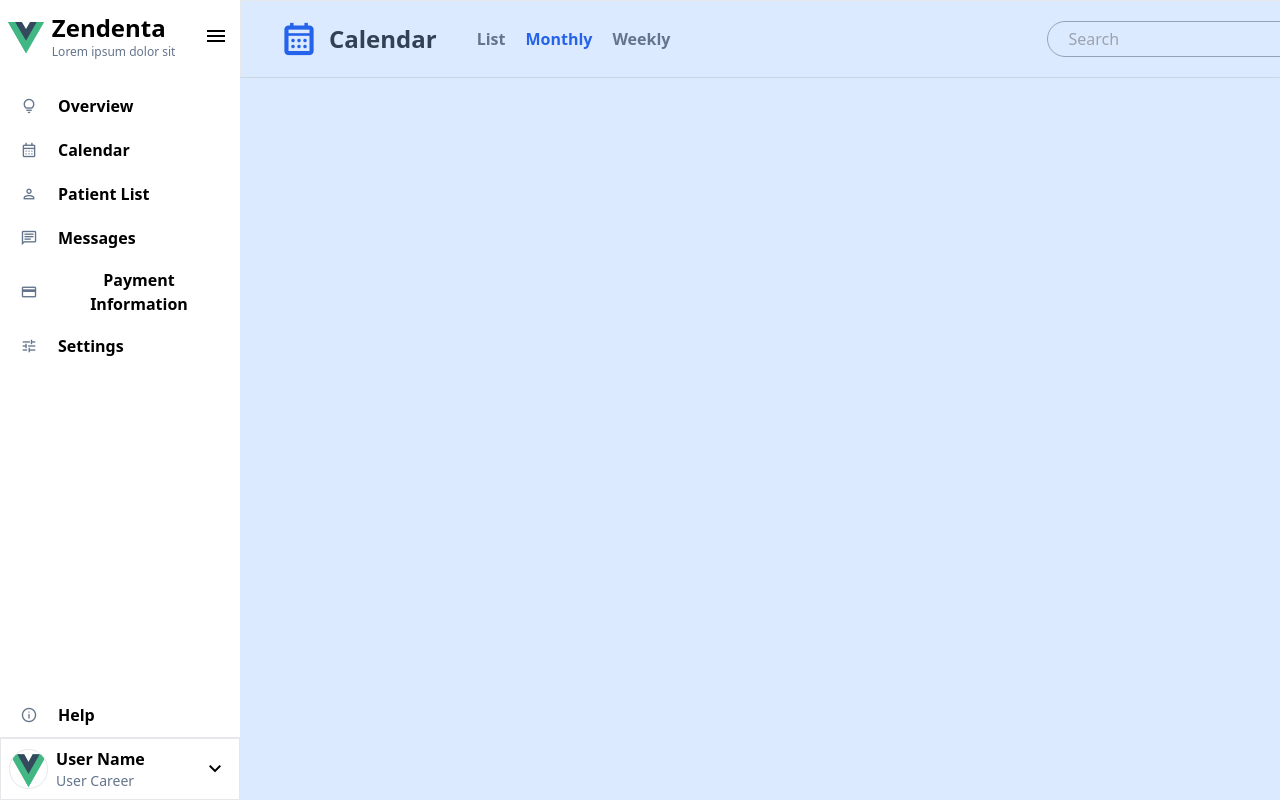
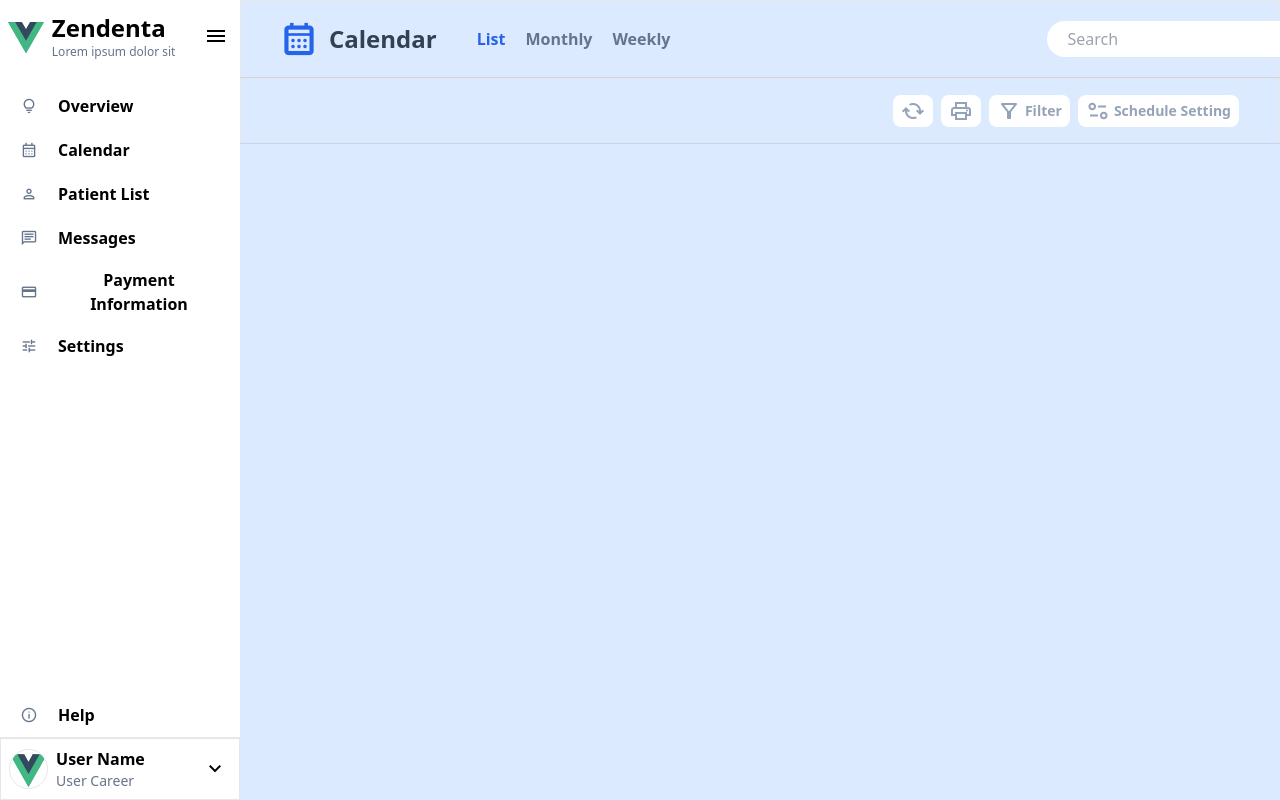
Before and after one commit to rekredhead/Calendar-App-VueJS, a Vue app: page / in a window 1280 px wide. Shown: the top 800 px of the page. Built offline with nearby package versions, Linux system fonts and the light colour scheme.

Commit message:
Created OptionsBar but without the date range selecting. Added button click listeners to buttons, they don't have actions yet

```diff
--- a/src/components/Main-components/Header.vue
+++ b/src/components/Main-components/Header.vue
@@ -1,16 +1,22 @@
 <script setup lang="ts">
 import { ref } from 'vue';
 
-const notifications: any[] = [ 1, 2, 3]; // Change the type based on the actual notifications data
+const notifications: any[] = [ 1, 2, 3 ]; // Change the type based on the actual notifications data
 const modes = ['list', 'monthly', 'weekly'];
-const mode = ref(modes[1]);
+const mode = ref(modes[0]);
 
 const toTitleCase = (word: string) => word.toLowerCase().replace(/(?:^|\s)\w/g, match => match.toUpperCase());
-const handleClick = (item: string) => {
+const handleModeChange = (item: string) => {
    if (mode.value === item) return; // Do not run if the mode hasn't changed
 
    mode.value = item;
    // More code for changing the main calendar when mode state changes
+}
+const handleAdd = () => {
+   console.log('add button pressed');
+}
+const handleNotificationClick = () => {
+   console.log('notification button pressed');
 }
 </script>
 
@@ -22,23 +28,32 @@ const handleClick = (item: string) => {
             <h1 class="text-2xl font-bold text-slate-700">Calendar</h1>
          </div>
          <div class="flex gap-5">
-            <button v-for="item in modes" @click="handleClick(item)" class="font-bold hover:text-blue-500"
-               :class="{ 'text-blue-600': mode === item, 'text-slate-500': mode !== item }">
-               {{ toTitleCase(item) }}
-            </button>
+            <button
+               v-for="item in modes"
+               @click="handleModeChange(item)"
+               class="font-bold hover:text-blue-500"
+               :class="{ 'text-blue-600': mode === item, 'text-slate-500': mode !== item }"
+            >{{ toTitleCase(item) }}</button>
          </div>
       </div>
       <div class="flex items-center w-1/5 justify-between h-11">
-         <input type="search"
-            class="px-5 h-[80%] rounded-full border border-slate-400 outline-none bg-transparent focus:bg-white focus:border-none"
-            placeholder="Search" />
+         <!-- Change the input element to handle submission later -->
+         <input
+            type="search"
+            class="px-5 h-[80%] rounded-full outline-none bg-white"
+            placeholder="Search"
+         />
          <button
-            class="flex items-center justify-center h-full aspect-square bg-blue-600 rounded-full hover:opacity-80 active:opacity-60 transition duration-100">
+            @click="handleAdd"
+            class="flex items-center justify-center h-full aspect-square bg-blue-600 rounded-full hover:opacity-80 active:opacity-60 transition duration-100"
+         >
             <span class="material-symbols-outlined text-white text-2xl">add</span>
          </button>
-         <button class="flex relative p-2 rounded-full bg-white hover:bg-slate-100 active:bg-slate-200">
-            <div v-if="notifications.length"
-               class="flex absolute top-0 right-0 bg-red-500 h-4 w-4 rounded-full translate-x-1"></div>
+         <button
+            @click="handleNotificationClick"
+            class="flex relative p-2 rounded-full bg-white hover:bg-slate-100 active:bg-slate-200"
+         >
+            <div v-if="notifications.length" class="flex absolute top-0 right-0 bg-red-500 h-4 w-4 rounded-full translate-x-1"></div>
             <span class="material-symbols-outlined">notifications</span>
          </button>
       </div>
--- /dev/null
+++ b/src/components/Main-components/OptionsBar.vue
@@ -0,0 +1,39 @@
+<script setup lang="ts">
+
+const handleRefresh = () => {
+   console.log('refresh button pressed');
+}
+const handlePrint = () => {
+   console.log('printer button pressed');
+}
+const handleFilterClick = () => {
+   console.log('filter button pressed');
+}
+const handleScheduleSettingClick = () => {
+   console.log('schedule setting button pressed');
+}
+</script>
+
+<template>
+   <nav class="flex justify-between items-center border border-b-slate-300 px-10 py-4 tra">
+      <div>
+         <button></button>
+      </div>
+      <div class="flex gap-2">
+         <button @click="handleRefresh" class="optionsBarButton">
+            <span class="material-symbols-outlined">cached</span>
+         </button>
+         <button @click="handlePrint" class="optionsBarButton">
+            <span class="material-symbols-outlined">print</span>
+         </button>
+         <button @click="handleFilterClick" class="optionsBarButton gap-1">
+            <span class="material-symbols-outlined">filter_alt</span>
+            <p class="font-semibold">Filter</p>
+         </button>
+         <button @click="handleScheduleSettingClick" class="optionsBarButton gap-1">
+            <span class="material-symbols-outlined">page_info</span>
+            <p class="font-semibold">Schedule Setting</p>
+         </button>
+      </div>
+   </nav>
+</template>
--- a/src/components/Main.vue
+++ b/src/components/Main.vue
@@ -1,11 +1,12 @@
 <script setup lang="ts">
 import Header from './Main-components/Header.vue';
-
+import OptionsBar from './Main-components/OptionsBar.vue';
 </script>
 
 <template>
    <div class="bg-blue-100">
       <Header></Header>
+      <OptionsBar></OptionsBar>
    </div>
 </template>
 
--- a/src/style.css
+++ b/src/style.css
@@ -1,6 +1,12 @@
 @tailwind base;
 @tailwind components;
 @tailwind utilities;
+
+@layer components {
+   .optionsBarButton {
+      @apply flex items-center bg-white px-2 py-1 rounded-lg text-sm text-slate-400 hover:text-slate-600 active:opacity-80 transition duration-75;
+   }
+}
 
 @layer base {
    .double-grid {
```
